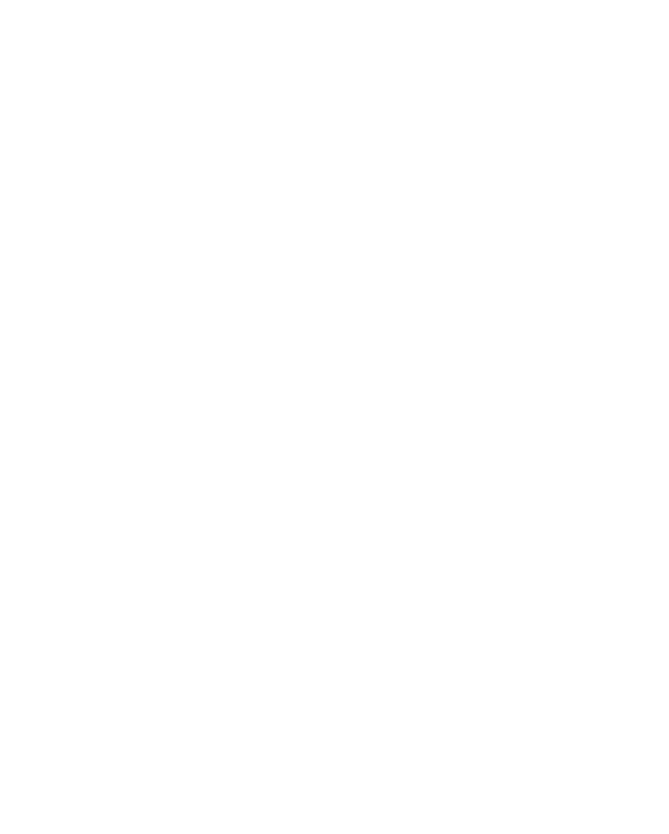
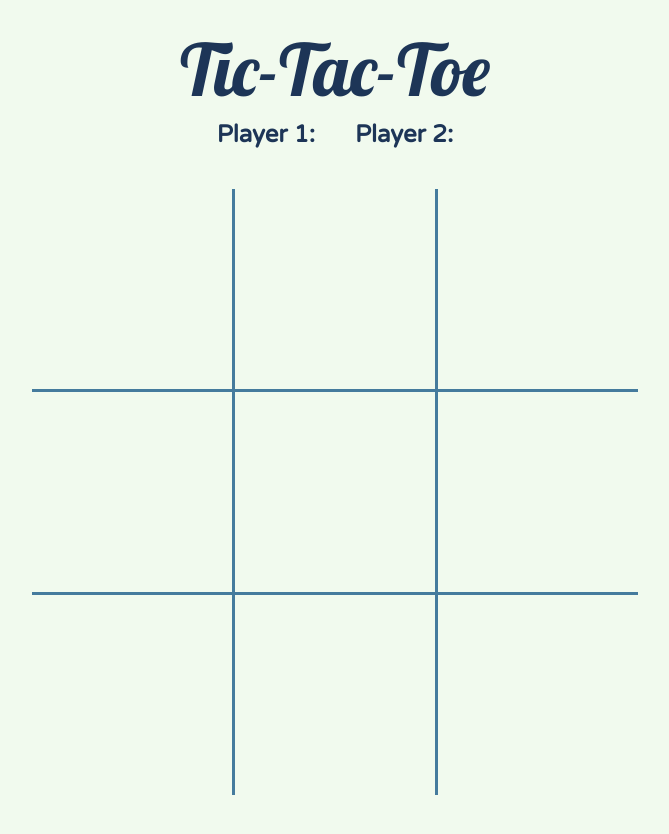
Before and after one commit to imrogerjiang/tic-tac-toe, a plain HTML site: page index.html in a window 1280 px wide. Shown: the whole page, without its empty margins (305-974 px from the left). Before the commit the page ends 800 px from the top, so only its background shows below. Drawn offline with Linux system fonts and the light colour scheme.

Commit message:
Created setup and play pages

```diff
--- a/index.html
+++ b/index.html
@@ -3,9 +3,42 @@
 <head>
     <meta charset="utf-8">
     <link rel="stylesheet" type="text/css" href="style.css">
+    <link href="https://fonts.googleapis.com/css2?family=Lobster&display=swap" rel="stylesheet">
+    <link href="https://fonts.googleapis.com/css2?family=Varela+Round&display=swap" rel="stylesheet">
 </head>
 
 <body>
-
+    <h1>Tic-Tac-Toe</h1>
+    <div class="setup page">
+        <div class="setup grid">
+            <h2 id="p1-heading">Player 1</h2>
+            <h2 id="p2-heading">Player 2</h2>
+            <p>Name</p>
+            <input id="p1-name" type="text">
+            <p>Name</p>
+            <input id="p2-name" type="text">
+            <p>Marker</p>
+            <input id="p1-marker" type="text" value="X">
+            <p>Marker</p>
+            <input id="p2-marker" type="text" value="O">
+        </div>
+        <button class="setup" type="button">Start</button>
+    </div>
+    <div class="play page">
+        <div class="play players">
+            <h2 class="play">Player 1:</h2><h2 class="play">Player 2:</h2>
+        </div>
+        <div class="play area">
+            <div class="play cell" data-position="0"></div>
+            <div class="play cell" data-position="1"></div>
+            <div class="play cell" data-position="2"></div>
+            <div class="play cell" data-position="3"></div>
+            <div class="play cell" data-position="4"></div>
+            <div class="play cell" data-position="5"></div>
+            <div class="play cell" data-position="6"></div>
+            <div class="play cell" data-position="7"></div>
+            <div class="play cell" data-position="8"></div>
+        </div>
+    </div>
     <script type="text/javascript" src="script.js"></script>
 </body>
--- a/style.css
+++ b/style.css
@@ -0,0 +1,99 @@
+:root{
+    --imperial-red: #E63946;
+    --honeydew: #F1FAEE;
+    --powder-blue: #A8DADC;
+    --steel-blue: #457B9D;
+    --prussian-blue: #1D3557;
+}
+
+
+/* Setup page */
+div.setup.grid{
+    display: grid;
+    grid-template-columns: 1fr 1.5fr 1fr 1.5fr;
+    grid-template-rows: repeat(3, 1fr);
+    align-items:center;
+    justify-items: center;
+    width: 800px;
+    margin: 0 auto 0 auto;
+}
+#p1-heading{
+    grid-column: 1/3;
+}
+#p2-heading{
+    grid-column: 3/5;
+}
+[type="text"]{
+    height: 2em;
+}
+button.setup{
+    margin-top: 50px;
+}
+
+/* Play page */
+div.play.page{
+    /* display:none; */
+    position: absolute;
+    background-color: var(--honeydew);
+    top: 120px;
+    width: 100vw;
+    height: 800px;
+}
+h2.play{
+    display:inline;
+    margin: 20px;
+}
+div.play.area{
+    display:grid;
+    grid-template: repeat(3, 1fr)/repeat(3, 1fr);
+    height:606px;
+    width:606px;
+    gap:3px;
+    background-color: var(--steel-blue);
+    margin: 40px auto 0 auto;
+}
+div.play.cell{
+    background-color: var(--honeydew);
+    border: 3px solid var(--honeydew);
+}
+div.play.cell:hover{
+    border-color: var(--imperial-red);
+}
+
+
+
+/* Tags */
+body{
+    background-color: var(--honeydew);
+    text-align: center;
+    margin: 0;
+}
+h1{
+    color: var(--prussian-blue);
+    font: 72px "lobster", cursive;
+    Margin: 24px auto 24px auto;
+}
+h2{
+    color: var(--prussian-blue);
+    font: 24px "Varela Round", sans-serif;
+    font-weight: 700;
+}
+p{
+    color: var(--prussian-blue);
+    font: 18px "Varela Round", sans-serif;
+}
+button{
+    font: 24px "Varela Round", sans-serif;
+    padding: 12px;
+    border: 0;
+    border-radius: 10px;
+    cursor: pointer;
+    color: var(--honeydew);
+    background-color: var(--steel-blue);
+}
+button:hover{
+    background-color: var(--imperial-red);
+}
+button:focus{
+    outline: thin;
+}
```
